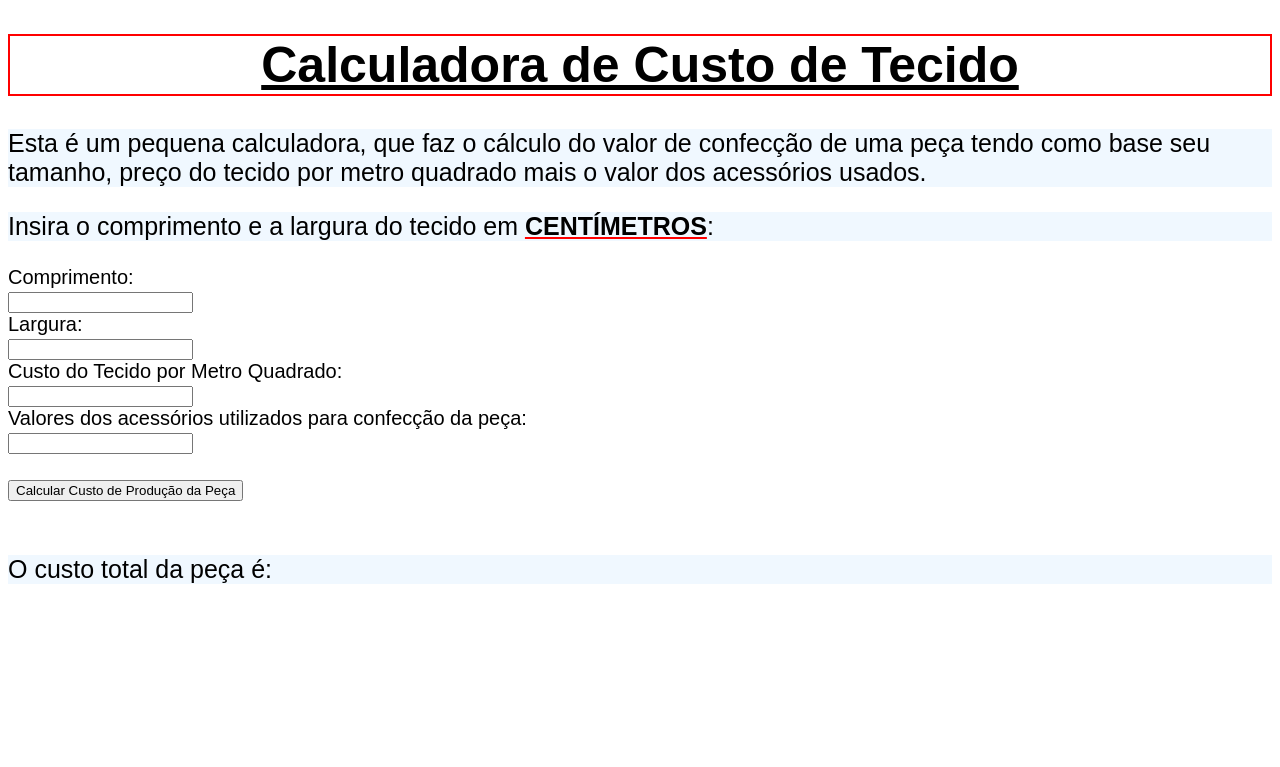
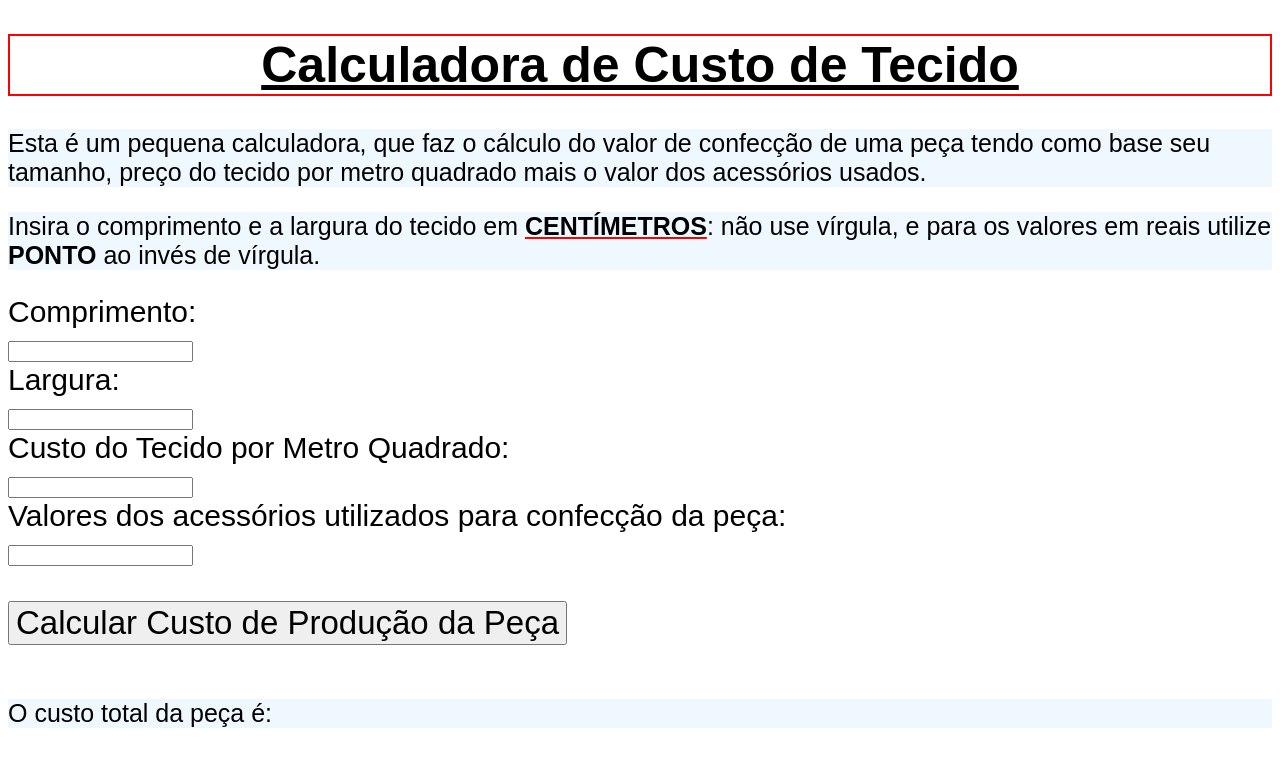
Before and after one commit to PMagoga/site-calculadora-custo-tecido, a Flask app: page / in a window 1280 px wide. Shown: the top 767 px of the page. Run offline with Flask 2, Linux system fonts and the light colour scheme.

Commit message:
mundança tamanho botão

```diff
--- a/templates/primeira.html
+++ b/templates/primeira.html
@@ -19,16 +19,17 @@
       text-decoration-line: underline;
       text-decoration-color: red;
     }
-    #form{
-      font-size:20px;
+    form{
+      font-size:30px;
     }
+
   </style>
   <title>Calculadora de Custo de Tecido</title>
 </head>
 <body>
   <h1>Calculadora de Custo de Tecido</h1>
   <p>Esta é um pequena calculadora, que faz o cálculo do valor de confecção de uma peça tendo como base seu tamanho, preço do tecido por metro quadrado mais o valor dos acessórios usados.</p>
-  <p>Insira o comprimento e a largura do tecido em <b id=reforco>CENTÍMETROS</b>:</p>
+  <p>Insira o comprimento e a largura do tecido em <b id=reforco>CENTÍMETROS</b>: não use vírgula, e para os valores em reais utilize <b>PONTO</b> ao invés de vírgula.</p>
   <form id="form">
     <label for="comprimento">Comprimento:</label><br>
     <input type="number" id="comprimento" name="comprimento"><br>
@@ -39,7 +40,7 @@
     <label for="acessorios">Valores dos acessórios utilizados para confecção da peça:</label><br>
     <input type="number" id="acessorios" name="acessorios"><br>
     <br>
-    <input type="button" value="Calcular Custo de Produção da Peça" onclick="calculateCost()">
+    <input type="button" style=font-size:33px value="Calcular Custo de Produção da Peça" onclick="calculateCost()">
   </form>
   <br>
   <p>O custo total da peça é:</p>
```
